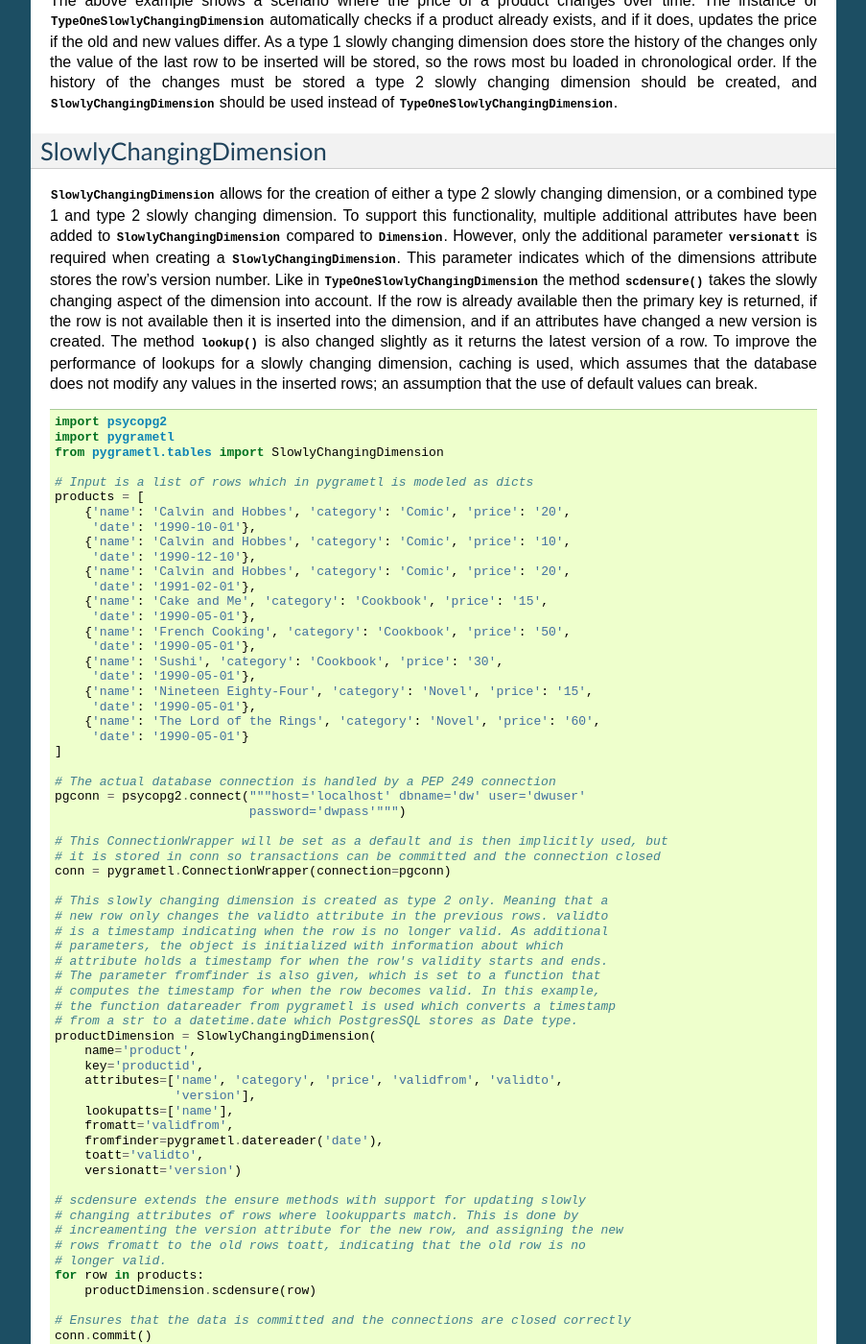
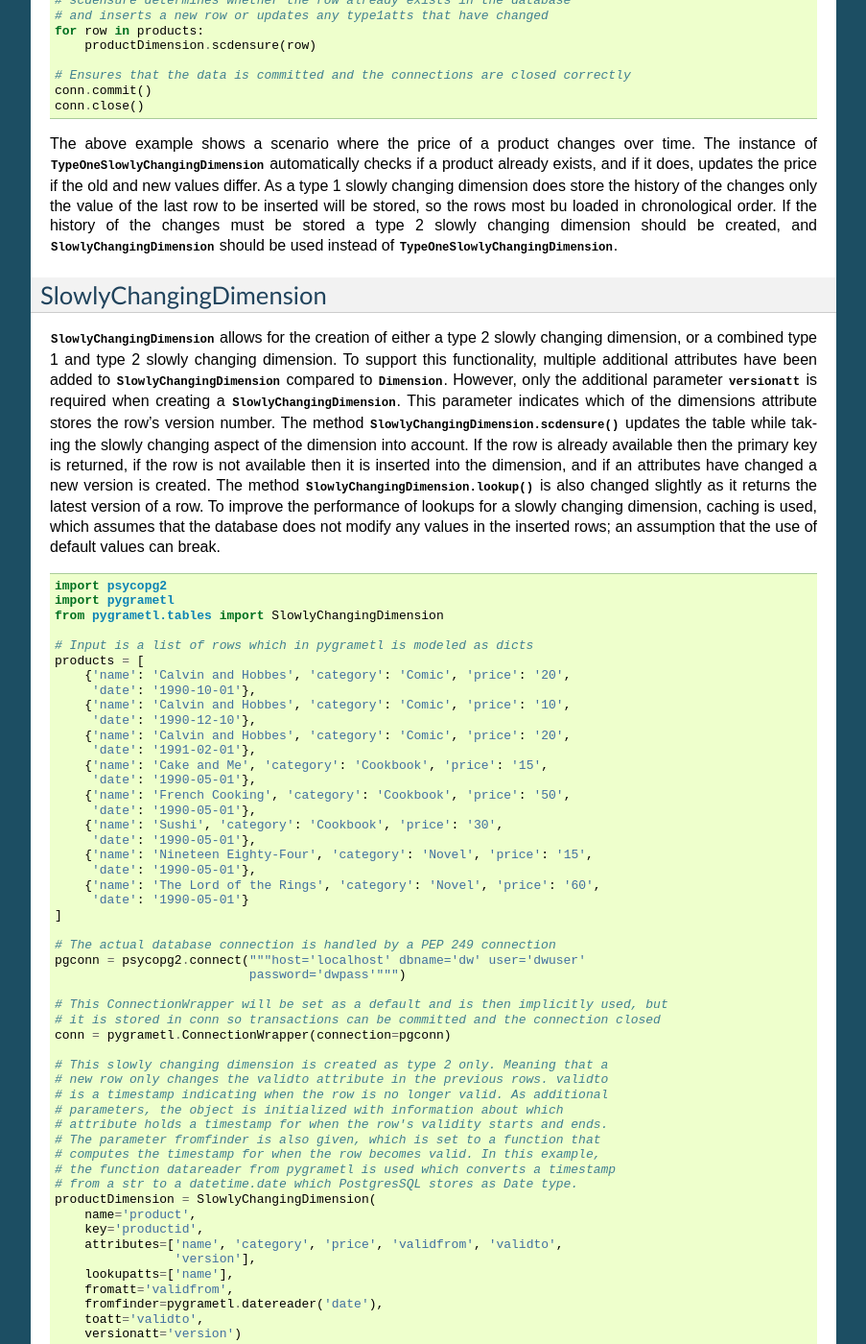
Before and after one commit to chrthomsen/pygrametl, a Sphinx documentation site: the page built from docs/examples/dimensions.rst, in a window 1280 px wide and 1400 px high, scrolled down 5614 px. Shown: the whole window at 96% size, without its empty margins (198-1101 px from the left). Built offline with Sphinx 7.4.7, drawn with Linux system fonts in a browser that asks for light colours; pages that are not in the unit, such as notebooks, are missing from menus; some of the changed text lies outside the part shown.

```diff
--- a/docs/examples/database.rst
+++ b/docs/examples/database.rst
@@ -54,8 +54,8 @@ provided as alternatives to :class:`.ConnectionWrapper` and
 operations in a separate thread instead of the same thread as the ETL program.
 As they are considered experimental, they are not set as default upon creation,
 and must thus manually be set as the default with the method
-:meth:`setasdefault`, available on both classes, or manually passed around the
-program.
+:meth:`setasdefault`, available on all connection wrappers, or be manually
+passed around the program.
 
 For most usage the classes :class:`.ConnectionWrapper` and
 :class:`.JDBCConnectionWrapper.JDBCConnectionWrapper` will likely provide better
--- a/docs/examples/dimensions.rst
+++ b/docs/examples/dimensions.rst
@@ -386,16 +391,16 @@ dimension. To support this functionality, multiple additional attributes have
 been added to :class:`.SlowlyChangingDimension` compared to :class:`.Dimension`.
 However, only the additional parameter :attr:`.versionatt` is required when
 creating a :class:`.SlowlyChangingDimension`. This parameter indicates which of
-the dimensions attribute stores the row's version number. Like in
-:class:`.TypeOneSlowlyChangingDimension` the method :meth:`scdensure` takes the
+the dimensions attribute stores the row's version number. The method
+:meth:`.SlowlyChangingDimension.scdensure` updates the table while taking the
 slowly changing aspect of the dimension into account. If the row is already
 available then the primary key is returned, if the row is not available then it
 is inserted into the dimension, and if an attributes have changed a new version
-is created. The method :meth:`lookup` is also changed slightly as it returns
-the latest version of a row. To improve the performance of lookups for a slowly
-changing dimension, caching is used, which assumes that the database does not
-modify any values in the inserted rows; an assumption that the use of default
-values can break.
+is created. The method :meth:`.SlowlyChangingDimension.lookup` is also changed
+slightly as it returns the latest version of a row. To improve the performance
+of lookups for a slowly changing dimension, caching is used, which assumes that
+the database does not modify any values in the inserted rows; an assumption that
+the use of default values can break.
 
 .. code-block:: python
 
@@ -473,17 +478,18 @@ information about how these timestamps should be interpreted is provided to the
 constructor. In this case, is it fairly simple as the timestamp provided in the
 input data is simple enough to be converted directly to :class:`.datetime.date`
 object. These can then be inserted into a column of type Date. To automate this
-conversion, the parameter :attr:`.SlowlyChangingDimension.fromfinder` is set to
-the function returned by :func:`.pygrametl.datareader` which constructs
-:class:`.datetime.date` objects from the :class:`.str` in date. However, a
-user-defined function with the same interface as the function generated by
-:func:`.pygrametl.datareader` could also be used. When inserting the rows the
-method :func:`scdensure` is used instead of :func:`insert` as it first
-performs a lookup to verify that an existing version of the row is not already
-present. If a row is already present, this row is updated with the from
-timestamp inserted into its to time attribute indicating when this version of
-the row was deemed obsolete, and an incremented version number is added to the
-new row indicating that this is a newer version of an existing row.
+conversion, the parameter :attr:`fromfinder` is set to the function returned by
+:func:`.pygrametl.datareader` which constructs :class:`.datetime.date` objects
+from the :class:`.str` in date. However, a user-defined function with the same
+interface as the function generated by :func:`.pygrametl.datareader` could also
+be used. When inserting the rows the method
+:meth:`.SlowlyChangingDimension.scdensure` is used instead of
+:meth:`.SlowlyChangingDimension.insert` as it first performs a lookup to verify
+that an existing version of the row is not already present. If a row is already
+present, this row is updated with the from timestamp inserted into its to time
+attribute indicating when this version of the row was deemed obsolete, and an
+incremented version number is added to the new row indicating that this is a
+newer version of an existing row.
 
 SnowflakedDimension
 -------------------
--- a/docs/examples/testing.rst
+++ b/docs/examples/testing.rst
@@ -346,7 +346,7 @@ Table is much easier to read.
     | 5            | The Silver Spoon      | Cookbook   |
 
 The following two functions demonstrate how ``formattable.py`` can be
-integrated with GNU Emacs and Vim, respectively. However, ``formattable.py`` is
+integrated with GNU Emacs and Vim/NeoVim, respectively. However, ``formattable.py`` is
 editor agnostic and the functions are simply intended as examples.
 
 GNU Emacs
@@ -362,7 +362,7 @@ GNU Emacs
             " " (number-to-string (line-number-at-pos))))
    (revert-buffer :ignore-auto :noconfirm))
 
-Vim
+Vim and NeoVim
 
 .. code-block:: vim
 
```
Also changed, not shown: other parts of docs/examples/dimensions.rst (+59 -54 lines), docs/quickstart/install.rst (+8 -7 lines).
